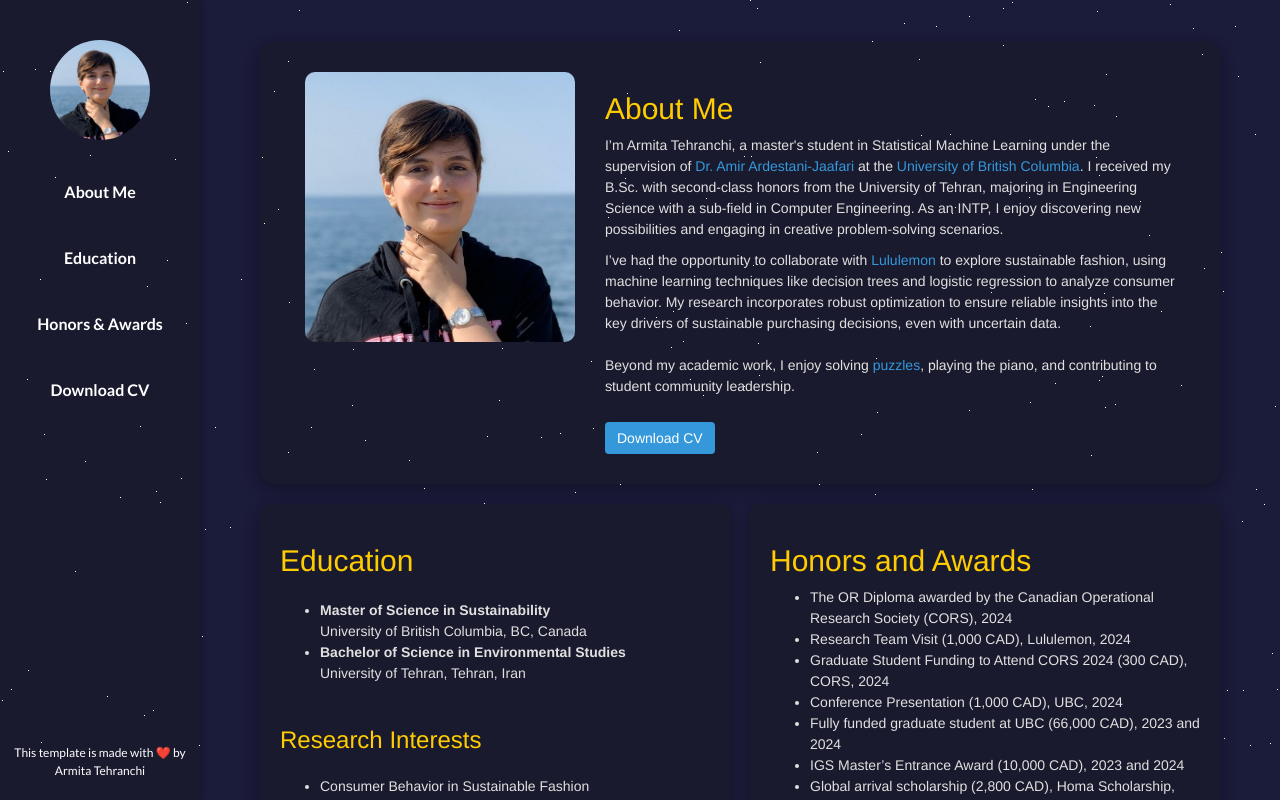
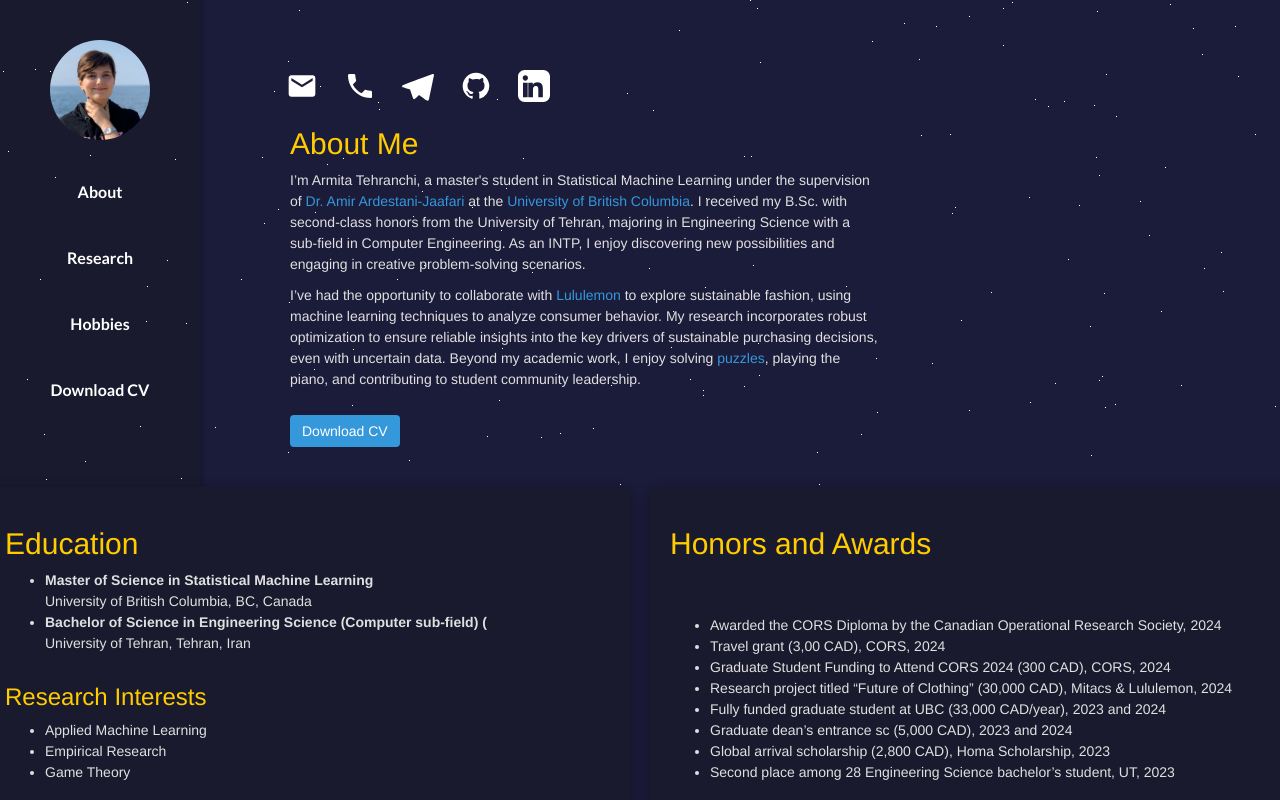
Before and after one commit to rmeta/rmeta.github.io, a plain HTML site: page index.html in a window 1280 px wide. Drawn offline with nearby package versions, Linux system fonts and the light colour scheme.

Commit message:
Update index.html

```diff
--- a/index.html
+++ b/index.html
@@ -148,9 +148,9 @@
         </div>
         <nav>
             <ul class="nav nav-pills nav-stacked">
-                <li><a href="#about-me">About Me</a></li>
-                <li><a href="#education">Education</a></li>
-                <li><a href="#honors">Honors & Awards</a></li>
+                <li><a href="rmeta.github.io/about">About</a></li>
+                <li><a href="rmeta.github.io/research">Research</a></li>
+                <li><a href="#honors">Hobbies</a></li>
                 <li><a href="./resources/CV.pdf" download>Download CV</a></li>
             </ul>
         </nav>
@@ -165,11 +165,33 @@
 
     <!-- Main Content -->
     <div class="container">
-        <!-- About Me Section with Image and Text Side by Side -->
-        <div id="about-me" class="content-box row" style="margin-bottom: 20px;">
-            <div class="col-md-4">
-                <img class="about-me-picture img-responsive" src="./resources/img/profilee.jpeg" alt="Profile Picture">
-            </div>
+        <div class="button-row">
+    <a class="contact-btn" href="mailto:armitat@mail.ubc.ca">
+        <svg class="icon" viewBox="0 0 24 24" style="display: inline-block; fill: currentcolor; user-select: none; transition: all 450ms cubic-bezier(0.23, 1, 0.32, 1) 0ms;">
+            <path d="M20 4H4c-1.1 0-1.99.9-1.99 2L2 18c0 1.1.9 2 2 2h16c1.1 0 2-.9 2-2V6c0-1.1-.9-2-2-2zm0 4l-8 5-8-5V6l8 5 8-5v2z"></path>
+        </svg>
+    </a>
+    <a class="contact-btn" href="tel:+12508992876">
+        <svg class="icon" viewBox="0 0 24 24" style="display: inline-block; fill: currentcolor; user-select: none; transition: all 450ms cubic-bezier(0.23, 1, 0.32, 1) 0ms;">
+            <path d="M6.62 10.79c1.44 2.83 3.76 5.14 6.59 6.59l2.2-2.2c.27-.27.67-.36 1.02-.24 1.12.37 2.33.57 3.57.57.55 0 1 .45 1 1V20c0 .55-.45 1-1 1-9.39 0-17-7.61-17-17 0-.55.45-1 1-1h3.5c.55 0 1 .45 1 1 0 1.25.2 2.45.57 3.57.11.35.03.74-.25 1.02l-2.2 2.2z"></path>
+        </svg>
+    </a>
+    <a class="contact-btn icon" target="_blank" href="https://t.me/maanelyi">
+        <svg class="icon" viewBox="0 0 24 24" style="display: inline-block; fill: currentcolor; user-select: none; transition: all 450ms cubic-bezier(0.23, 1, 0.32, 1) 0ms;">
+            <path d="M18.384,22.779c0.322,0.228 0.737,0.285 1.107,0.145c0.37,-0.141 0.642,-0.457 0.724,-0.84c0.869,-4.084 2.977,-14.421 3.768,-18.136c0.06,-0.28 -0.04,-0.571 -0.26,-0.758c-0.22,-0.187 -0.525,-0.241 -0.797,-0.14c-4.193,1.552 -17.106,6.397 -22.384,8.35c-0.335,0.124 -0.553,0.446 -0.542,0.799c0.012,0.354 0.25,0.661 0.593,0.764c2.367,0.708 5.474,1.693 5.474,1.693c0,0 1.452,4.385 2.209,6.615c0.095,0.28 0.314,0.5 0.603,0.576c0.288,0.075 0.596,-0.004 0.811,-0.207c1.216,-1.148 3.096,-2.923 3.096,-2.923c0,0 3.572,2.619 5.598,4.062Zm-11.01,-8.677l1.679,5.538l0.373,-3.507c0,0 6.487,-5.851 10.185,-9.186c0.108,-0.098 0.123,-0.262 0.033,-0.377c-0.089,-0.115 -0.253,-0.142 -0.376,-0.064c-4.286,2.737 -11.894,7.596 -11.894,7.596Z"></path>
+        </svg>
+    </a>
+    <a class="contact-btn" href="https://github.com/rmeta" target="_blank">
+        <svg class="icon" viewBox="0 0 24 24" style="display: inline-block; fill: currentcolor; user-select: none; transition: all 450ms cubic-bezier(0.23, 1, 0.32, 1) 0ms;">
+            <path d="M12 2C6.48 2 2 6.48 2 12c0 4.418 2.865 8.167 6.839 9.489.5.092.682-.217.682-.482 0-.238-.008-.869-.013-1.706-2.782.604-3.369-1.342-3.369-1.342-.454-1.157-1.11-1.465-1.11-1.465-.907-.62.069-.607.069-.607 1.003.071 1.532 1.031 1.532 1.031.891 1.528 2.338 1.087 2.907.831.092-.646.349-1.087.636-1.338-2.221-.253-4.555-1.111-4.555-4.945 0-1.092.39-1.987 1.029-2.687-.103-.253-.446-1.268.098-2.646 0 0 .839-.269 2.75 1.026A9.6 9.6 0 0 1 12 6.8c.847.004 1.701.115 2.498.337 1.908-1.294 2.747-1.026 2.747-1.026.546 1.378.202 2.393.099 2.646.641.7 1.027 1.595 1.027 2.687 0 3.843-2.338 4.688-4.566 4.937.359.308.68.92.68 1.854 0 1.338-.012 2.42-.012 2.75 0 .267.18.58.688.481A10.013 10.013 0 0 0 22 12c0-5.52-4.48-10-10-10z"></path>
+        </svg>
+    </a>
+    <a class="contact-btn" href="https://www.linkedin.com/in/armita-tehranchi/" target="_blank">
+        <svg class="icon" viewBox="0 0 24 24" style="display: inline-block; fill: currentcolor; user-select: none; transition: all 450ms cubic-bezier(0.23, 1, 0.32, 1) 0ms;">
+            <path d="M19 0h-14c-2.76 0-5 2.24-5 5v14c0 2.76 2.24 5 5 5h14c2.76 0 5-2.24 5-5v-14c0-2.76-2.24-5-5-5zm-11.75 20.5h-3.5v-11h3.5v11zm-1.75-12.53c-1.13 0-1.97-.88-1.97-1.97 0-1.09.88-1.97 1.97-1.97s1.97.88 1.97 1.97c0 1.09-.88 1.97-1.97 1.97zm13.25 12.53h-3.5v-5.5c0-1.34-.03-3.06-1.87-3.06-1.87 0-2.15 1.46-2.15 2.97v5.59h-3.5v-11h3.36v1.5h.05c.47-.89 1.61-1.82 3.31-1.82 3.54 0 4.19 2.33 4.19 5.36v6.46z"></path>
+        </svg>
+    </a>
+</div>
             <div class="col-md-8">
                 <h2>About Me</h2>
                 <p>
@@ -180,8 +202,7 @@
 
                 </p>
                 <p>
-                    I’ve had the opportunity to collaborate with <a class="link" target="_blank" href="https://shop.lululemon.com/" style="color: #3498DB;">Lululemon</a> to explore sustainable fashion, using machine learning techniques like decision trees and logistic regression to analyze consumer behavior. My research incorporates robust optimization to ensure reliable insights into the key drivers of sustainable purchasing decisions, even with uncertain data.
-                    <br><br>
+                    I’ve had the opportunity to collaborate with <a class="link" target="_blank" href="https://shop.lululemon.com/" style="color: #3498DB;">Lululemon</a> to explore sustainable fashion, using machine learning techniques to analyze consumer behavior. My research incorporates robust optimization to ensure reliable insights into the key drivers of sustainable purchasing decisions, even with uncertain data.
                     Beyond my academic work, I enjoy solving <a class="link" target="_blank" href="https://rmeta.github.io/puzzle" style="color: #3498DB;">puzzles</a>, playing the piano, and contributing to student community leadership.
                 </p>
 
@@ -196,14 +217,14 @@
             <div id="education" class="col-md-6">
                 <h2>Education</h2>
                 <ul>
-                    <li><strong>Master of Science in Sustainability</strong><br>University of British Columbia, BC, Canada</li>
-                    <li><strong>Bachelor of Science in Environmental Studies</strong><br>University of Tehran, Tehran, Iran</li>
+                    <li><strong>Master of Science in Statistical Machine Learning</strong><br>University of British Columbia, BC, Canada</li>
+                    <li><strong>Bachelor of Science in Engineering Science (Computer sub-field) (</strong><br>University of Tehran, Tehran, Iran</li>
                 </ul>
                 <h3>Research Interests</h3>
                 <ul>
-                    <li>Consumer Behavior in Sustainable Fashion</li>
-                    <li>Machine Learning for Predictive Analysis</li>
-                    <li>Remanufacturing and Circular Economy</li>
+                    <li>Applied Machine Learning</li>
+                    <li>Empirical Research</li>
+                    <li>Game Theory</li>
                 </ul>
             </div>
 
@@ -211,14 +232,14 @@
             <div id="honors" class="col-md-6">
                 <h2>Honors and Awards</h2>
                 <ul>
-                    <li>The OR Diploma awarded by the Canadian Operational Research Society (CORS), 2024</li>
-                    <li>Research Team Visit (1,000 CAD), Lululemon, 2024</li>
-                    <li>Graduate Student Funding to Attend CORS 2024 (300 CAD), CORS, 2024</li>
-                    <li>Conference Presentation (1,000 CAD), UBC, 2024</li>
-                    <li>Fully funded graduate student at UBC (66,000 CAD), 2023 and 2024</li>
-                    <li>IGS Master’s Entrance Award (10,000 CAD), 2023 and 2024</li>
-                    <li>Global arrival scholarship (2,800 CAD), Homa Scholarship, 2023</li>
-                    <li>IGS Travel Award (500 CAD), UBC, 2023</li>
+                    <li> Awarded the CORS Diploma by the Canadian Operational Research Society, 2024</li>
+                    <li> Travel grant (3,00 CAD), CORS, 2024</li>
+                    <li> Graduate Student Funding to Attend CORS 2024 (300 CAD), CORS, 2024</li>
+                    <li> Research project titled “Future of Clothing” (30,000 CAD), Mitacs & Lululemon, 2024</li>
+                    <li> Fully funded graduate student at UBC (33,000 CAD/year), 2023 and 2024</li>
+                    <li> Graduate dean’s entrance sc (5,000 CAD), 2023 and 2024</li>
+                    <li> Global arrival scholarship (2,800 CAD), Homa Scholarship, 2023</li>
+                    <li> Second place among 28 Engineering Science bachelor’s student, UT, 2023</li>
                 </ul>
             </div>
         </div>
```
